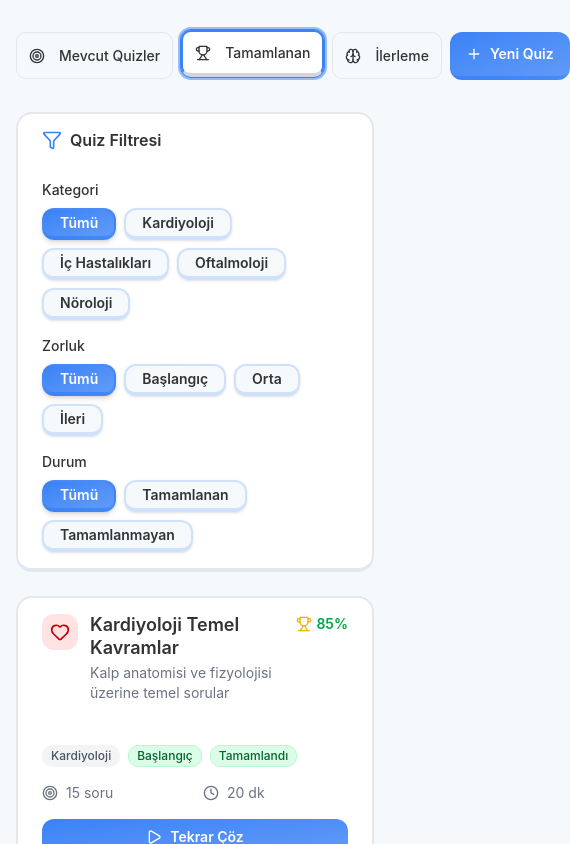
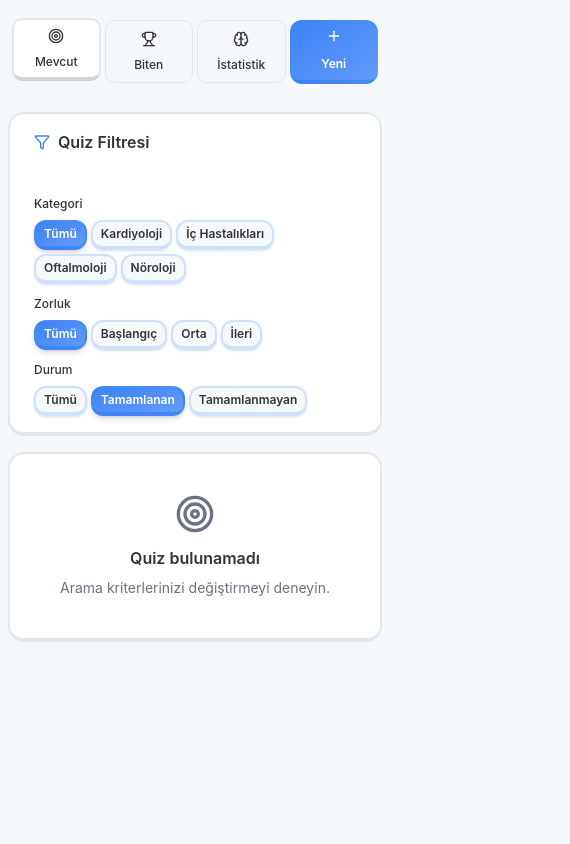
Before and after one commit to MedAIst-Studio/MedAIst-Frontend, a Next.js app: page /quiz in a window 390 px wide. Both pictures are taken after a click on the button "Tamamlanan". Shown: the top 844 px of the page, 570 px wide, since content can reach past the window. Built offline with nearby package versions, Linux system fonts and the light colour scheme.

Commit message:
refactor: enhance UI layout and responsiveness in quiz components

```diff
--- a/src/app/(app)/quiz/page.tsx
+++ b/src/app/(app)/quiz/page.tsx
@@ -15,28 +15,41 @@ export default function QuizPage() {
   const {quizzes, loading} = useQuizzes();
 
   return (
-    <div className="container mx-auto max-w-7xl px-4 py-8">
+    <div className="container mx-auto max-w-7xl px-2 sm:px-4 py-4 sm:py-8">
       <Tabs className="w-full" value={activeTab} onValueChange={setActiveTab}>
-        <TabsList>
-          <TabsTrigger value="available">
-            <Target className="mr-2 h-4 w-4" />
-            Mevcut Quizler
+        <TabsList className="grid grid-cols-4 w-full h-auto gap-1 p-1">
+          <TabsTrigger
+            className="flex flex-col sm:flex-row items-center justify-center p-2 sm:p-3 text-xs sm:text-sm"
+            value="available"
+          >
+            <Target className="h-3 w-3 sm:h-4 sm:w-4 sm:mr-2 mb-1 sm:mb-0" />
+            <span className="hidden sm:inline">Mevcut Quizler</span>
+            <span className="sm:hidden">Mevcut</span>
           </TabsTrigger>
-          <TabsTrigger value="completed">
-            <Trophy className="mr-2 h-4 w-4" />
-            Tamamlanan
+          <TabsTrigger
+            className="flex flex-col sm:flex-row items-center justify-center p-2 sm:p-3 text-xs sm:text-sm"
+            value="completed"
+          >
+            <Trophy className="h-3 w-3 sm:h-4 sm:w-4 sm:mr-2 mb-1 sm:mb-0" />
+            <span className="hidden sm:inline">Tamamlanan</span>
+            <span className="sm:hidden">Biten</span>
           </TabsTrigger>
-          <TabsTrigger value="progress">
-            <Brain className="mr-2 h-4 w-4" />
-            İlerleme
+          <TabsTrigger
+            className="flex flex-col sm:flex-row items-center justify-center p-2 sm:p-3 text-xs sm:text-sm"
+            value="progress"
+          >
+            <Brain className="h-3 w-3 sm:h-4 sm:w-4 sm:mr-2 mb-1 sm:mb-0" />
+            <span className="hidden sm:inline">İlerleme</span>
+            <span className="sm:hidden">İstatistik</span>
           </TabsTrigger>
-          <Button className="h-full">
-            <Plus />
-            Yeni Quiz
+          <Button className="h-full flex flex-col sm:flex-row items-center justify-center p-2 sm:p-3 text-xs sm:text-sm">
+            <Plus className="h-3 w-3 sm:h-4 sm:w-4 sm:mr-2 mb-1 sm:mb-0" />
+            <span className="hidden sm:inline">Yeni Quiz</span>
+            <span className="sm:hidden">Yeni</span>
           </Button>
         </TabsList>
 
-        <TabsContent className="mt-6" value="available">
+        <TabsContent className="mt-4 sm:mt-6" value="available">
           <QuizList
             loading={loading}
             quizzes={quizzes.filter((quiz: Quiz) => !quiz.completed)}
@@ -44,7 +57,7 @@ export default function QuizPage() {
           />
         </TabsContent>
 
-        <TabsContent className="mt-6" value="completed">
+        <TabsContent className="mt-4 sm:mt-6" value="completed">
           <QuizList
             loading={loading}
             quizzes={quizzes.filter((quiz: Quiz) => quiz.completed)}
@@ -52,26 +65,28 @@ export default function QuizPage() {
           />
         </TabsContent>
 
-        <TabsContent className="mt-6" value="progress">
-          <div className="grid gap-6">
-            <div className="bg-white/80 backdrop-blur-sm rounded-xl border-b-4 border-gray-200 shadow-lg hover:shadow-xl transition-all duration-200 p-6">
-              <h3 className="text-xl font-semibold mb-4 flex items-center">
-                <Brain className="mr-2 h-5 w-5 text-blue-600" />
+        <TabsContent className="mt-4 sm:mt-6" value="progress">
+          <div className="grid gap-4 sm:gap-6">
+            <div className="bg-white/80 backdrop-blur-sm rounded-xl border-b-4 border-gray-200 shadow-lg hover:shadow-xl transition-all duration-200 p-4 sm:p-6">
+              <h3 className="text-lg sm:text-xl font-semibold mb-3 sm:mb-4 flex items-center">
+                <Brain className="mr-2 h-4 w-4 sm:h-5 sm:w-5 text-blue-600" />
                 Genel İstatistikler
               </h3>
-              <div className="grid grid-cols-1 md:grid-cols-3 gap-4">
-                <div className="text-center p-4 bg-blue-50 rounded-lg border-b-4 border-blue-200">
-                  <div className="text-3xl font-bold text-blue-600">{quizzes.length}</div>
-                  <div className="text-sm text-gray-600">Toplam Quiz</div>
+              <div className="grid grid-cols-1 sm:grid-cols-3 gap-3 sm:gap-4">
+                <div className="text-center p-3 sm:p-4 bg-blue-50 rounded-lg border-b-4 border-blue-200">
+                  <div className="text-2xl sm:text-3xl font-bold text-blue-600">
+                    {quizzes.length}
+                  </div>
+                  <div className="text-xs sm:text-sm text-gray-600">Toplam Quiz</div>
                 </div>
-                <div className="text-center p-4 bg-green-50 rounded-lg border-b-4 border-green-200">
-                  <div className="text-3xl font-bold text-green-600">
+                <div className="text-center p-3 sm:p-4 bg-green-50 rounded-lg border-b-4 border-green-200">
+                  <div className="text-2xl sm:text-3xl font-bold text-green-600">
                     {quizzes.filter((quiz: Quiz) => quiz.completed).length}
                   </div>
-                  <div className="text-sm text-gray-600">Tamamlanan</div>
+                  <div className="text-xs sm:text-sm text-gray-600">Tamamlanan</div>
                 </div>
-                <div className="text-center p-4 bg-purple-50 rounded-lg border-b-4 border-purple-200">
-                  <div className="text-3xl font-bold text-purple-600">
+                <div className="text-center p-3 sm:p-4 bg-purple-50 rounded-lg border-b-4 border-purple-200">
+                  <div className="text-2xl sm:text-3xl font-bold text-purple-600">
                     {quizzes.filter((quiz: Quiz) => quiz.completed).length > 0
                       ? Math.round(
                           quizzes
@@ -82,17 +97,19 @@ export default function QuizPage() {
                       : 0}
                     %
                   </div>
-                  <div className="text-sm text-gray-600">Ortalama Skor</div>
+                  <div className="text-xs sm:text-sm text-gray-600">Ortalama Skor</div>
                 </div>
               </div>
             </div>
 
-            <div className="bg-white/80 backdrop-blur-sm rounded-xl border-b-4 border-gray-200 shadow-lg hover:shadow-xl transition-all duration-200 p-6">
-              <h3 className="text-xl font-semibold mb-4 flex items-center">
-                <Trophy className="mr-2 h-5 w-5 text-green-600" />
+            <div className="bg-white/80 backdrop-blur-sm rounded-xl border-b-4 border-gray-200 shadow-lg hover:shadow-xl transition-all duration-200 p-4 sm:p-6">
+              <h3 className="text-lg sm:text-xl font-semibold mb-3 sm:mb-4 flex items-center">
+                <Trophy className="mr-2 h-4 w-4 sm:h-5 sm:w-5 text-green-600" />
                 Son Başarılar
               </h3>
-              <div className="text-gray-600">Yakında daha detaylı istatistikler eklenecek...</div>
+              <div className="text-sm sm:text-base text-gray-600">
+                Yakında daha detaylı istatistikler eklenecek...
+              </div>
             </div>
           </div>
         </TabsContent>
--- a/src/features/quiz/components/QuizCard.tsx
+++ b/src/features/quiz/components/QuizCard.tsx
@@ -18,22 +18,24 @@ export function QuizCard({quiz, onStartQuiz}: QuizCardProps) {
   const IconComponent = quiz.icon;
 
   return (
-    <Card>
-      <CardHeader className="pb-3">
+    <Card className="h-full">
+      <CardHeader className="pb-2 sm:pb-3">
         <div className="flex items-start justify-between">
-          <div className="flex items-start space-x-3">
-            <div className={`p-2 rounded-lg ${quiz.color}`}>
-              <IconComponent className="h-5 w-5" />
+          <div className="flex items-start space-x-2 sm:space-x-3 flex-1">
+            <div className={`p-1.5 sm:p-2 rounded-lg ${quiz.color} flex-shrink-0`}>
+              <IconComponent className="h-4 w-4 sm:h-5 sm:w-5" />
             </div>
-            <div className="flex-1">
-              <CardTitle className="text-lg leading-tight">{quiz.title}</CardTitle>
-              <p className="mt-1 text-sm text-muted-foreground line-clamp-2">{quiz.description}</p>
+            <div className="flex-1 min-w-0">
+              <CardTitle className="text-sm sm:text-lg leading-tight">{quiz.title}</CardTitle>
+              <p className="mt-1 text-xs sm:text-sm text-muted-foreground line-clamp-2">
+                {quiz.description}
+              </p>
             </div>
           </div>
           {quiz.completed && quiz.score && (
-            <div className="flex items-center space-x-1">
-              <Trophy className="h-4 w-4 text-yellow-500" />
-              <span className={`text-sm font-semibold ${getScoreColor(quiz.score)}`}>
+            <div className="flex items-center space-x-1 flex-shrink-0 ml-2">
+              <Trophy className="h-3 w-3 sm:h-4 sm:w-4 text-yellow-500" />
+              <span className={`text-xs sm:text-sm font-semibold ${getScoreColor(quiz.score)}`}>
                 {quiz.score}%
               </span>
             </div>
@@ -41,32 +43,40 @@ export function QuizCard({quiz, onStartQuiz}: QuizCardProps) {
         </div>
       </CardHeader>
 
-      <CardContent className="space-y-4">
-        <div className="flex flex-wrap items-center gap-2">
-          <Badge variant="secondary">{quiz.category}</Badge>
-          <Badge className={getDifficultyColor(quiz.difficulty)} variant="outline">
+      <CardContent className="space-y-3 sm:space-y-4 pt-2 sm:pt-6">
+        <div className="flex flex-wrap items-center gap-1 sm:gap-2">
+          <Badge className="text-xs" variant="secondary">
+            {quiz.category}
+          </Badge>
+          <Badge className={`text-xs ${getDifficultyColor(quiz.difficulty)}`} variant="outline">
             {quiz.difficulty}
           </Badge>
           {quiz.completed && (
-            <Badge className="bg-green-100 text-green-800 border-green-200" variant="outline">
+            <Badge
+              className="bg-green-100 text-green-800 border-green-200 text-xs"
+              variant="outline"
+            >
               Tamamlandı
             </Badge>
           )}
         </div>
 
-        <div className="grid grid-cols-2 gap-4 text-sm text-muted-foreground">
-          <div className="flex items-center space-x-2">
-            <Target className="h-4 w-4" />
+        <div className="grid grid-cols-2 gap-2 sm:gap-4 text-xs sm:text-sm text-muted-foreground">
+          <div className="flex items-center space-x-1 sm:space-x-2">
+            <Target className="h-3 w-3 sm:h-4 sm:w-4 flex-shrink-0" />
             <span>{quiz.questions} soru</span>
           </div>
-          <div className="flex items-center space-x-2">
-            <Clock className="h-4 w-4" />
+          <div className="flex items-center space-x-1 sm:space-x-2">
+            <Clock className="h-3 w-3 sm:h-4 sm:w-4 flex-shrink-0" />
             <span>{formatDuration(quiz.duration)}</span>
           </div>
         </div>
 
-        <Button className="w-full" onClick={() => onStartQuiz(quiz.id)}>
-          <Play />
+        <Button
+          className="w-full text-xs sm:text-sm h-8 sm:h-10"
+          onClick={() => onStartQuiz(quiz.id)}
+        >
+          <Play className="h-3 w-3 sm:h-4 sm:w-4 mr-1 sm:mr-2" />
           {quiz.completed ? "Tekrar Çöz" : "Quiz'i Başlat"}
         </Button>
       </CardContent>
--- a/src/features/quiz/components/QuizList.tsx
+++ b/src/features/quiz/components/QuizList.tsx
@@ -41,25 +41,25 @@ export function QuizList({quizzes, onStartQuiz, loading = false}: QuizListProps)
   }
 
   return (
-    <div className="space-y-6">
+    <div className="space-y-4 sm:space-y-6">
       {/* Filters */}
       <Card>
-        <CardHeader>
-          <CardTitle className="flex items-center space-x-2">
-            <Filter className="h-5 w-5 text-primary" />
+        <CardHeader className="pb-3 sm:pb-6">
+          <CardTitle className="flex items-center space-x-2 text-base sm:text-lg">
+            <Filter className="h-4 w-4 sm:h-5 sm:w-5 text-primary" />
             <span>Quiz Filtresi</span>
           </CardTitle>
         </CardHeader>
-        <CardContent>
-          <div className="space-y-4">
+        <CardContent className="pt-0">
+          <div className="space-y-3 sm:space-y-4">
             {/* Category Filter */}
             <div>
-              <label className="mb-2 block text-sm font-medium">Kategori</label>
-              <div className="flex flex-wrap gap-2">
+              <label className="mb-2 block text-xs sm:text-sm font-medium">Kategori</label>
+              <div className="flex flex-wrap gap-1 sm:gap-2">
                 {categories.map((category) => (
                   <Button
                     key={category}
-                    className={`border-b-4 transition-all duration-300 hover:-translate-y-0.5 ${
+                    className={`border-b-4 transition-all duration-300 hover:-translate-y-0.5 text-xs sm:text-sm px-2 sm:px-3 py-1 sm:py-2 h-auto ${
                       selectedCategory === category
                         ? "border-primary/50 bg-gradient-to-br from-primary via-primary/90 to-primary/80 text-primary-foreground shadow-lg hover:border-primary/70 hover:shadow-xl"
                         : "border-primary/20 bg-gradient-to-br from-background via-background/95 to-background/90 text-foreground shadow-sm hover:border-primary/30 hover:shadow-md"
@@ -76,12 +76,12 @@ export function QuizList({quizzes, onStartQuiz, loading = false}: QuizListProps)
 
             {/* Difficulty Filter */}
             <div>
-              <label className="mb-2 block text-sm font-medium">Zorluk</label>
-              <div className="flex flex-wrap gap-2">
+              <label className="mb-2 block text-xs sm:text-sm font-medium">Zorluk</label>
+              <div className="flex flex-wrap gap-1 sm:gap-2">
                 {difficulties.map((difficulty) => (
                   <Button
                     key={difficulty}
-                    className={`border-b-4 transition-all duration-300 hover:-translate-y-0.5 ${
+                    className={`border-b-4 transition-all duration-300 hover:-translate-y-0.5 text-xs sm:text-sm px-2 sm:px-3 py-1 sm:py-2 h-auto ${
                       selectedDifficulty === difficulty
                         ? "border-primary/50 bg-gradient-to-br from-primary via-primary/90 to-primary/80 text-primary-foreground shadow-lg hover:border-primary/70 hover:shadow-xl"
                         : "border-primary/20 bg-gradient-to-br from-background via-background/95 to-background/90 text-foreground shadow-sm hover:border-primary/30 hover:shadow-md"
@@ -98,8 +98,8 @@ export function QuizList({quizzes, onStartQuiz, loading = false}: QuizListProps)
 
             {/* Completion Filter */}
             <div>
-              <label className="mb-2 block text-sm font-medium">Durum</label>
-              <div className="flex flex-wrap gap-2">
+              <label className="mb-2 block text-xs sm:text-sm font-medium">Durum</label>
+              <div className="flex flex-wrap gap-1 sm:gap-2">
                 {[
                   {label: "Tümü", value: null},
                   {label: "Tamamlanan", value: true},
@@ -107,7 +107,7 @@ export function QuizList({quizzes, onStartQuiz, loading = false}: QuizListProps)
                 ].map((option) => (
                   <Button
                     key={option.label}
-                    className={`border-b-4 transition-all duration-300 hover:-translate-y-0.5 ${
+                    className={`border-b-4 transition-all duration-300 hover:-translate-y-0.5 text-xs sm:text-sm px-2 sm:px-3 py-1 sm:py-2 h-auto ${
                       showCompleted === option.value
                         ? "border-primary/50 bg-gradient-to-br from-primary via-primary/90 to-primary/80 text-primary-foreground shadow-lg hover:border-primary/70 hover:shadow-xl"
                         : "border-primary/20 bg-gradient-to-br from-background via-background/95 to-background/90 text-foreground shadow-sm hover:border-primary/30 hover:shadow-md"
@@ -128,10 +128,10 @@ export function QuizList({quizzes, onStartQuiz, loading = false}: QuizListProps)
       {/* Quiz Grid */}
       {filteredQuizzes.length === 0 ? (
         <Card>
-          <CardContent className="p-8 text-center">
-            <Target className="mx-auto mb-4 h-12 w-12 text-muted-foreground" />
-            <h3 className="mb-2 text-lg font-semibold">Quiz bulunamadı</h3>
-            <p className="text-muted-foreground">
+          <CardContent className="p-6 sm:p-8 text-center">
+            <Target className="mx-auto mb-3 sm:mb-4 h-10 w-10 sm:h-12 sm:w-12 text-muted-foreground" />
+            <h3 className="mb-2 text-base sm:text-lg font-semibold">Quiz bulunamadı</h3>
+            <p className="text-sm sm:text-base text-muted-foreground">
               {quizzes.length === 0
                 ? "Henüz quiz oluşturulmamış. İlk quiz'inizi oluşturun."
                 : "Arama kriterlerinizi değiştirmeyi deneyin."}
@@ -139,7 +139,7 @@ export function QuizList({quizzes, onStartQuiz, loading = false}: QuizListProps)
           </CardContent>
         </Card>
       ) : (
-        <div className="grid gap-6 md:grid-cols-2 lg:grid-cols-3">
+        <div className="grid gap-4 sm:gap-6 grid-cols-1 sm:grid-cols-2 lg:grid-cols-3">
           {filteredQuizzes.map((quiz) => (
             <QuizCard key={quiz.id} quiz={quiz} onStartQuiz={onStartQuiz} />
           ))}
@@ -148,8 +148,8 @@ export function QuizList({quizzes, onStartQuiz, loading = false}: QuizListProps)
 
       {filteredQuizzes.length > 0 && (
         <Card>
-          <CardContent className="p-4 text-center">
-            <p className="text-sm text-muted-foreground">
+          <CardContent className="p-3 sm:p-4 text-center">
+            <p className="text-xs sm:text-sm text-muted-foreground">
               {filteredQuizzes.length} quiz gösteriliyor (toplam {quizzes.length})
             </p>
           </CardContent>
```
